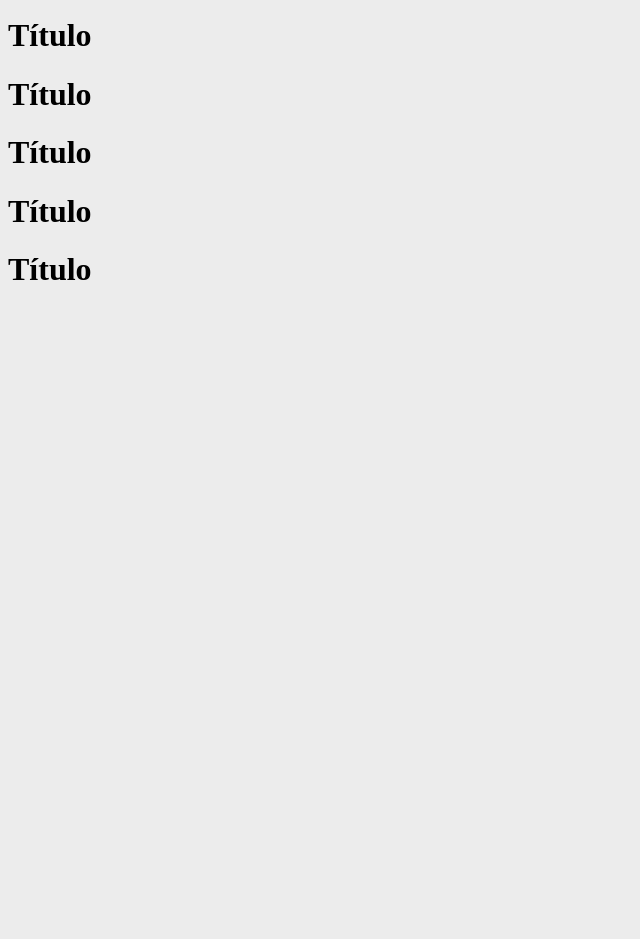
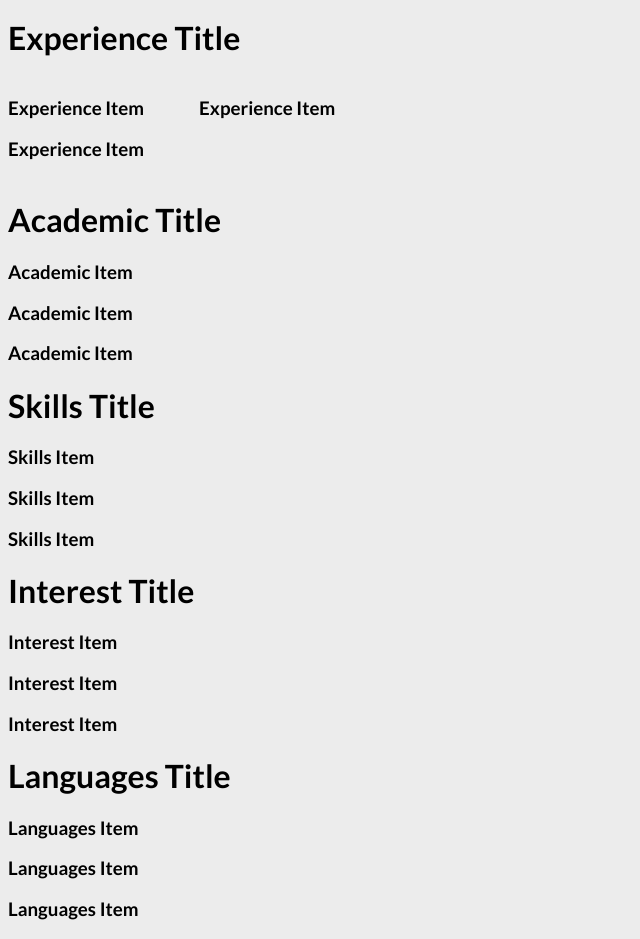
Before and after one commit to PlatziMaster/frontend, a React app: page / in a window 1280 px wide. Shown: the part 440-1379 px from the top of the page, without its empty margins (0-640 px from the left). Before the commit the page ends 800 px from the top, so only its background shows below. Built offline with nearby package versions, Linux system fonts and the light colour scheme.

Commit message:
Proper component structure using HTML & external fonts were added

```diff
--- a/src/components/Academic.jsx
+++ b/src/components/Academic.jsx
@@ -4,11 +4,17 @@ import '../styles/components/Academic.styl';
 const Academic = () => (
   <div className="Academic">
     <div className="Academic-title">
-      <h1>Título</h1>
+      <h1>Academic Title</h1>
     </div>
-    <div className="Academic-item"></div>
-    <div className="Academic-item"></div>
-    <div className="Academic-item"></div>
+    <div className="Academic-item">
+      <h3>Academic Item</h3>
+    </div>
+    <div className="Academic-item">
+      <h3>Academic Item</h3>
+    </div>
+    <div className="Academic-item">
+      <h3>Academic Item</h3>
+    </div>
   </div>
 );
 
--- a/src/components/Experience.jsx
+++ b/src/components/Experience.jsx
@@ -4,11 +4,23 @@ import '../styles/components/Experience.styl';
 const Experience = () => (
   <div className="Experience">
     <div className="Experience-title">
-      <h1>Título</h1>
+      <h1>Experience Title</h1>
     </div>
-    <div className="Experience-item"></div>
-    <div className="Experience-item"></div>
-    <div className="Experience-item"></div>
+    <div className="Experience-items">
+      <div>
+        <div className="Experience-item">
+          <h3>Experience Item</h3>
+        </div>
+        <div className="Experience-item">
+          <h3>Experience Item</h3>
+        </div>
+      </div>
+      <div>
+        <div className="Experience-item">
+          <h3>Experience Item</h3>
+        </div>
+      </div>
+    </div>
   </div>
 );
 
--- a/src/components/Header.jsx
+++ b/src/components/Header.jsx
@@ -11,6 +11,7 @@ const Header = () => (
       <div className="Header-title">
         <h1>Header Title</h1>
       </div>
+      <h2>Header Job Title</h2>
       <div className="Header__contact-info">
         <h3>Phone</h3>
         <h3>Email</h3>
--- a/src/components/Interest.jsx
+++ b/src/components/Interest.jsx
@@ -4,11 +4,17 @@ import '../styles/components/Interest.styl';
 const Interest = () => (
   <div className="Interest">
     <div className="Interest-title">
-      <h1>Título</h1>
+      <h1>Interest Title</h1>
     </div>
-    <div className="Interest-item"></div>
-    <div className="Interest-item"></div>
-    <div className="Interest-item"></div>
+    <div className="Interest-item">
+      <h3>Interest Item</h3>
+    </div>
+    <div className="Interest-item">
+      <h3>Interest Item</h3>
+    </div>
+    <div className="Interest-item">
+      <h3>Interest Item</h3>
+    </div>
   </div>
 );
 
--- a/src/components/Languages.jsx
+++ b/src/components/Languages.jsx
@@ -4,11 +4,17 @@ import '../styles/components/Languages.styl';
 const Languages = () => (
   <div className="Languages">
     <div className="Languages-title">
-      <h1>Título</h1>
+      <h1>Languages Title</h1>
     </div>
-    <div className="Languages-item"></div>
-    <div className="Languages-item"></div>
-    <div className="Languages-item"></div>
+    <div className="Languages-item">
+      <h3>Languages Item</h3>
+    </div>
+    <div className="Languages-item">
+      <h3>Languages Item</h3>
+    </div>
+    <div className="Languages-item">
+      <h3>Languages Item</h3>
+    </div>
   </div>
 );
 
--- a/src/components/Skills.jsx
+++ b/src/components/Skills.jsx
@@ -4,11 +4,17 @@ import '../styles/components/Skills.styl';
 const Skills = () => (
   <div className="Skills">
     <div className="Skills-title">
-      <h1>Título</h1>
+      <h1>Skills Title</h1>
     </div>
-    <div className="Skills-item"></div>
-    <div className="Skills-item"></div>
-    <div className="Skills-item"></div>
+    <div className="Skills-item">
+      <h3>Skills Item</h3>
+    </div>
+    <div className="Skills-item">
+      <h3>Skills Item</h3>
+    </div>
+    <div className="Skills-item">
+      <h3>Skills Item</h3>
+    </div>
   </div>
 );
 
--- a/src/styles/App.styl
+++ b/src/styles/App.styl
@@ -1,2 +1,6 @@
+@import url('https://fonts.googleapis.com/css?family=Lato:300,400,700');
+@import url('https://fonts.googleapis.com/css?family=Anton');
+
 body
+  font-family: 'Lato', 'Helvetica Neue', sans-serif;
   background-color #ececec
--- a/src/styles/components/Experience.styl
+++ b/src/styles/components/Experience.styl
@@ -0,0 +1,5 @@
+.Experience-items
+    display flex
+
+.Experience-item
+    margin-right: 55px
```
Also changed, not shown: src/components/About.jsx (+10 -4 lines).
